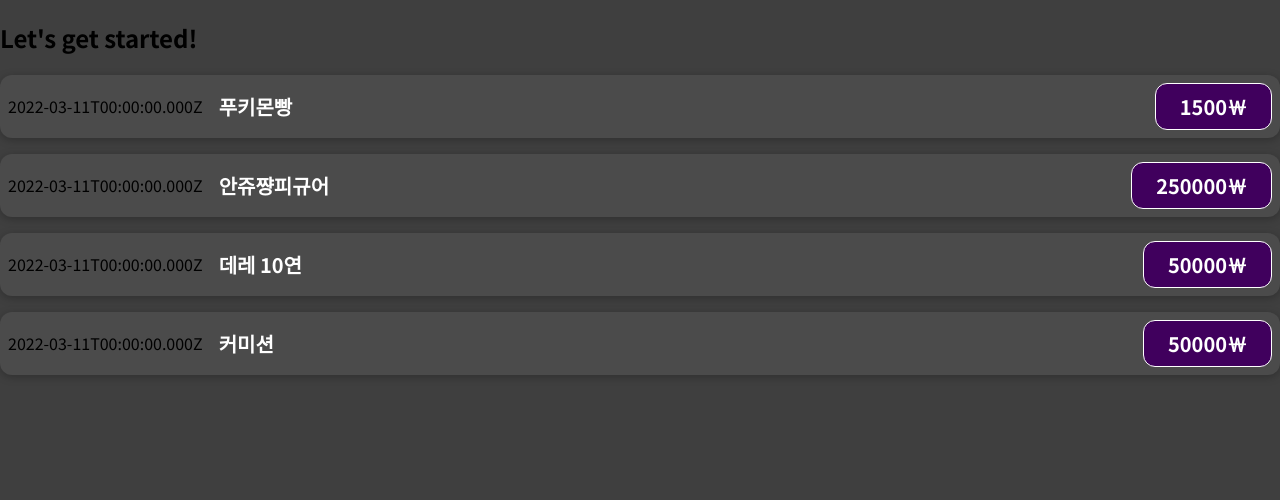
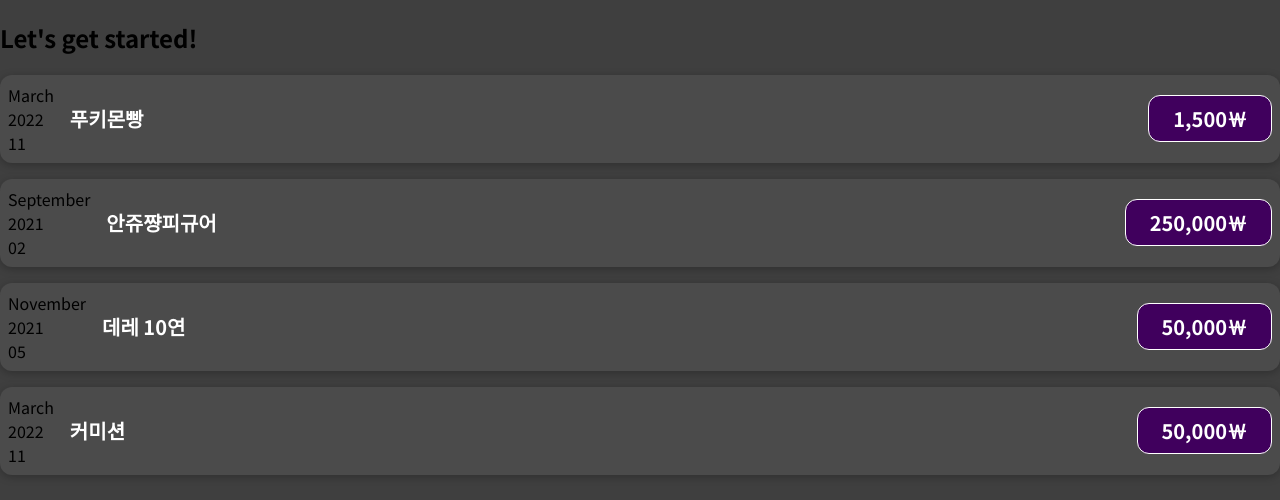
Before and after one commit to hamsoter/react-complate-guide, a JavaScript app: page / in a window 1280 px wide. Shown: the top 500 px of the page. Built offline with nearby package versions, Linux system fonts and the light colour scheme.

Commit message:
날짜 출력하는 로직 수정
- date 객체의 toLocaleString() 메서드를 사용하여 날짜를 원하는 타입의 String으로 출력해냈다.
- 필드값으로 빼내어 코드의 가독성을 높였다.

```diff
--- a/src/App.js
+++ b/src/App.js
@@ -12,19 +12,19 @@
       id: "e2",
       title: "안쥬쨩피규어",
       amount: 250000,
-      date: new Date(2022, 2, 11),
+      date: new Date(2021, 8, 2),
     },
     {
       id: "e3",
       title: "데레 10연",
       amount: 50000,
-      date: new Date(2022, 2, 11),
+      date: new Date(2021, 10, 5),
     },
     {
       id: "e4",
       title: "커미션",
       amount: 50000,
-      date: new Date(2022, 2, 11),
+      date: new Date(2022, 0, 1),
     },
   ];
   return (
@@ -48,7 +48,7 @@
       <ExpenseItem
         title={expenses[3].title}
         amount={expenses[3].amount}
-        date={expenses[3].date}
+        date={expenses[0].date}
       ></ExpenseItem>
     </div>
   );
--- a/src/components/ExpenseItem.js
+++ b/src/components/ExpenseItem.js
@@ -1,12 +1,22 @@
 import "./ExpenseItem.css";
 
 function ExpenseItem(props) {
+  const month = props.date.toLocaleString("en-us", { month: "long" });
+  const day = props.date.toLocaleString("en-us", { day: "2-digit" });
+  const year = props.date.getFullYear();
+
   return (
     <div className="expense-item">
-      <div>{props.date.toISOString()}</div>
+      <div>
+        <div>{month}</div>
+        <div>{year}</div>
+        <div>{day}</div>
+      </div>
       <div className="expense-item__description">
         <h2>{props.title}</h2>
-        <div className="expense-item__price">{props.amount}￦</div>
+        <div className="expense-item__price">
+          {props.amount.toLocaleString()}￦
+        </div>
       </div>
     </div>
   );
```
